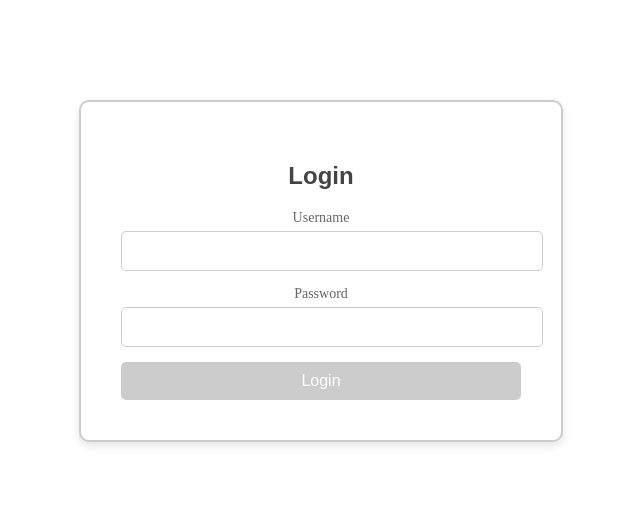
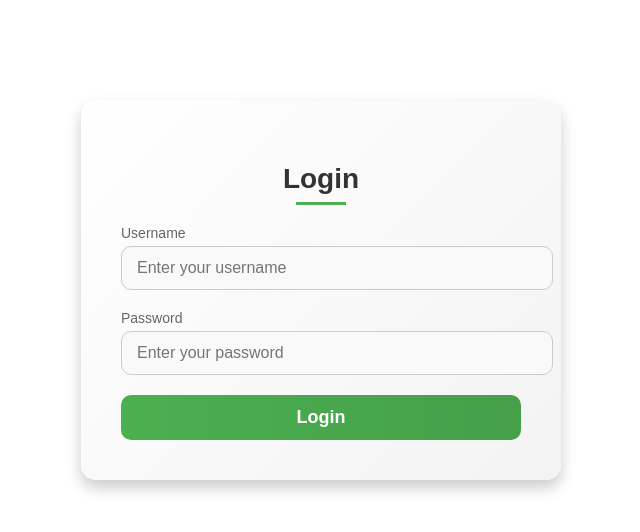
Before and after one commit to MariussGustins/Maintainance_systm, an Angular app: page /login in a window 1280 px wide. Shown: the top 532 px of the page, without its empty margins (319-959 px from the left). Built offline with nearby package versions, Linux system fonts and the light colour scheme.

Commit message:
komentari un stils

```diff
--- a/src/app/files/files.component.html
+++ b/src/app/files/files.component.html
@@ -27,13 +27,13 @@
       </tbody>
     </table>
 
-    <!-- Error message display -->
+    <!-- Kļūdu atspoguļošana -->
     <div *ngIf="errorMessage" class="error-message">
       {{ errorMessage }}
     </div>
   </div>
 
-  <!-- File Upload Modal -->
+  <!-- Failu augšupielāde -->
   <div class="modal" *ngIf="showFileUpload">
     <div class="modal-content">
       <h3>Pievienot jaunu failu</h3>
--- a/src/app/files/files.component.ts
+++ b/src/app/files/files.component.ts
@@ -18,12 +18,12 @@ import {NgForOf, NgIf} from '@angular/common';
   standalone: true
 })
 export class FilesComponent implements OnInit {
-  files: Files[] = []; // Files assigned to the employee
-  user: any; // Logged-in user data
-  errorMessage: string = ''; // Error message display
-  showFileUpload: boolean = false; // Controls file upload modal visibility
-  selectedFile: File | null = null; // Selected file for upload
-  fileDescription: string = ''; // Description for the uploaded file
+  files: Files[] = [];
+  user: any;
+  errorMessage: string = '';
+  showFileUpload: boolean = false;
+  selectedFile: File | null = null;
+  fileDescription: string = '';
 
   constructor(
     private router: Router,
@@ -36,10 +36,10 @@ export class FilesComponent implements OnInit {
     const userData = sessionStorage.getItem('user');
     if (userData) {
       this.user = JSON.parse(userData);
-      const employeeId = this.user.id; // Assuming `id` corresponds to EmployeeIdentId
+      const employeeId = this.user.id;
       this.fetchFilesForEmployee(employeeId);
     } else {
-      this.router.navigate(['/login']); // Redirect to login if not authenticated
+      this.router.navigate(['/login']);
     }
   }
 
@@ -94,7 +94,7 @@ export class FilesComponent implements OnInit {
     this.http.post(`${this.allDataService.apiUrl}/Files`, formData).subscribe({
       next: () => {
         alert('Fails veiksmīgi augšupielādēts!');
-        this.fetchFilesForEmployee(this.user.id); // Refresh the file list
+        this.fetchFilesForEmployee(this.user.id);
         this.closeFileUpload();
       },
       error: (err) => {
--- a/src/app/login/login.component.css
+++ b/src/app/login/login.component.css
@@ -1,48 +1,85 @@
+/* Login Container */
 .login-container {
   width: 400px;
   margin: 0 auto;
   padding: 40px;
-  border: 2px solid #ccc;
-  border-radius: 10px;
+  border-radius: 15px;
   text-align: center;
-  background-color: white;
-  box-shadow: 0 4px 8px rgba(0, 0, 0, 0.1);
+  background: linear-gradient(135deg, #ffffff, #f3f3f3);
+  box-shadow: 0 8px 15px rgba(0, 0, 0, 0.2);
+  position: relative;
+  margin-top: 100px;
 }
 
+/* Heading */
 .login-container h2 {
-  font-size: 24px;
-  margin-bottom: 20px;
-  color: #444;
+  font-size: 28px;
+  margin-bottom: 30px;
+  color: #333;
+  font-family: 'Poppins', sans-serif;
+  font-weight: bold;
+  position: relative;
 }
 
-.login-container div {
-  margin-bottom: 15px;
+.login-container h2::after {
+  content: '';
+  width: 50px;
+  height: 3px;
+  background-color: #4CAF50;
+  position: absolute;
+  left: 50%;
+  transform: translateX(-50%);
+  bottom: -10px;
 }
 
-.login-container label {
-  display: block;
-  font-size: 14px;
-  margin-bottom: 5px;
-  color: #666;
+/* Input Fields */
+.login-container input {
+  width: 100%;
+  padding: 12px 15px;
+  margin-bottom: 20px;
+  font-size: 16px;
+  border: 1px solid #ccc;
+  border-radius: 10px;
+  background-color: #f9f9f9;
+  transition: all 0.3s ease;
+  font-family: 'Poppins', sans-serif;
 }
 
-.login-container input {
-  width: 100%;
-  padding: 10px;
-  font-size: 16px;
-  border: 1px solid #ccc;
-  border-radius: 5px;
+.login-container input:focus {
+  border-color: #4CAF50;
+  box-shadow: 0 0 5px rgba(76, 175, 80, 0.5);
+  background-color: #fff;
+  outline: none;
 }
 
-button {
+/* Labels */
+.login-container label {
+  font-size: 14px;
+  color: #666;
+  text-align: left;
+  display: block;
+  margin-bottom: 5px;
+  font-family: 'Poppins', sans-serif;
+}
+
+/* Button */
+.login-container button {
   width: 100%;
-  padding: 10px;
-  font-size: 16px;
-  background-color: #4CAF50;
+  padding: 12px;
+  font-size: 18px;
+  background: linear-gradient(90deg, #4CAF50, #45a049);
   color: white;
   border: none;
-  border-radius: 5px;
+  border-radius: 10px;
   cursor: pointer;
+  font-family: 'Poppins', sans-serif;
+  font-weight: bold;
+  transition: all 0.3s ease;
+}
+
+.login-container button:hover {
+  background: linear-gradient(90deg, #45a049, #4CAF50);
+  box-shadow: 0 4px 10px rgba(76, 175, 80, 0.5);
 }
 
 button:disabled {
@@ -50,15 +87,21 @@ button:disabled {
   cursor: not-allowed;
 }
 
-button:hover:enabled {
-  background-color: #45a049;
+/* Error Message */
+.error-message {
+  color: #f44336;
+  font-size: 14px;
+  margin-bottom: 15px;
+  background-color: #ffe6e6;
+  padding: 10px;
+  border-radius: 5px;
+  border: 1px solid #f44336;
 }
 
-.login-container {
-  margin-top: 100px;
+/* Responsive Design */
+@media (max-width: 500px) {
+  .login-container {
+    width: 90%;
+    padding: 30px;
+  }
 }
-
-h2 {
-  font-family: 'Arial', sans-serif;
-  font-weight: 600;
-}
--- a/src/app/login/login.component.html
+++ b/src/app/login/login.component.html
@@ -1,35 +1,37 @@
 <div class="login-container">
   <h2>Login</h2>
 
-  <!-- Kļūdas paziņojums -->
+
   <div *ngIf="serverError" class="error-message">
     {{ serverError }}
   </div>
 
   <form (ngSubmit)="onSubmit()" [formGroup]="loginForm">
-    <!-- Datu ievada -->
+
     <div>
       <label for="username">Username</label>
       <input
         type="text"
         id="username"
         formControlName="username"
+        placeholder="Enter your username"
         required
       />
     </div>
 
-    <!-- Datu ievada -->
+
     <div>
       <label for="password">Password</label>
       <input
         type="password"
         id="password"
         formControlName="password"
+        placeholder="Enter your password"
         required
       />
     </div>
 
-    <!-- Datu padošana -->
+    <!-- Submit Button -->
     <button type="submit" [disabled]="loginForm.invalid || isLoading">
       Login
     </button>
--- a/src/app/stock/stock.component.html
+++ b/src/app/stock/stock.component.html
@@ -28,7 +28,7 @@
     </form>
   </div>
 
-  <!-- Stock Table -->
+  <!-- tabula ar datiem-->
   <div class="stock-table">
     <h3>Stock List</h3>
     <table>
--- a/src/app/work-hours/work-hours.component.ts
+++ b/src/app/work-hours/work-hours.component.ts
@@ -23,7 +23,7 @@ export class WorkHoursComponent implements OnInit {
 
   }
   goBack(): void {
-    this.router.navigate(['/main-page']); // Navigate to the main page
+    this.router.navigate(['/main-page']);
   }
   loadFromLocalStorage(): void {
     const storedData = localStorage.getItem('workHours');
```
